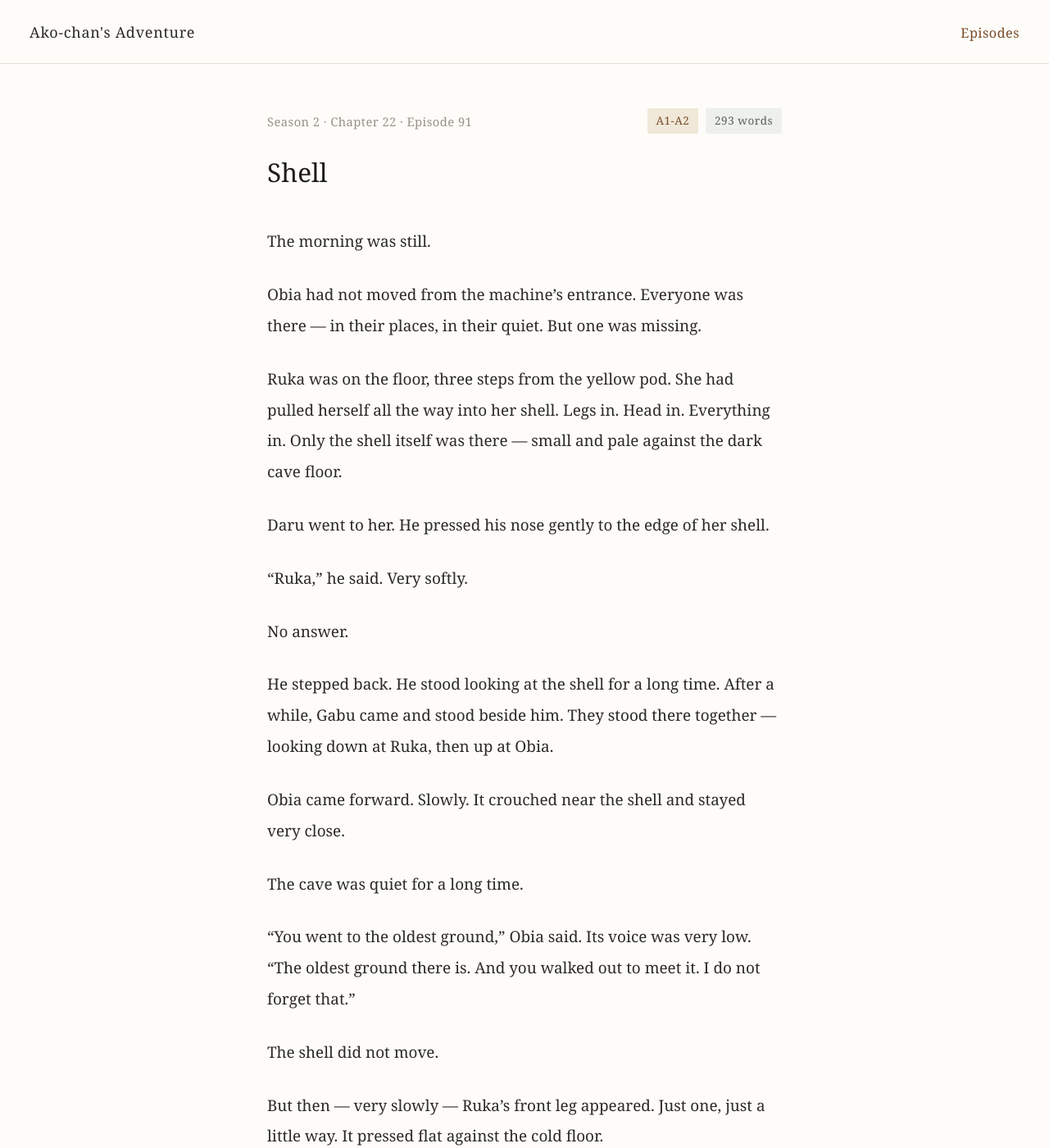
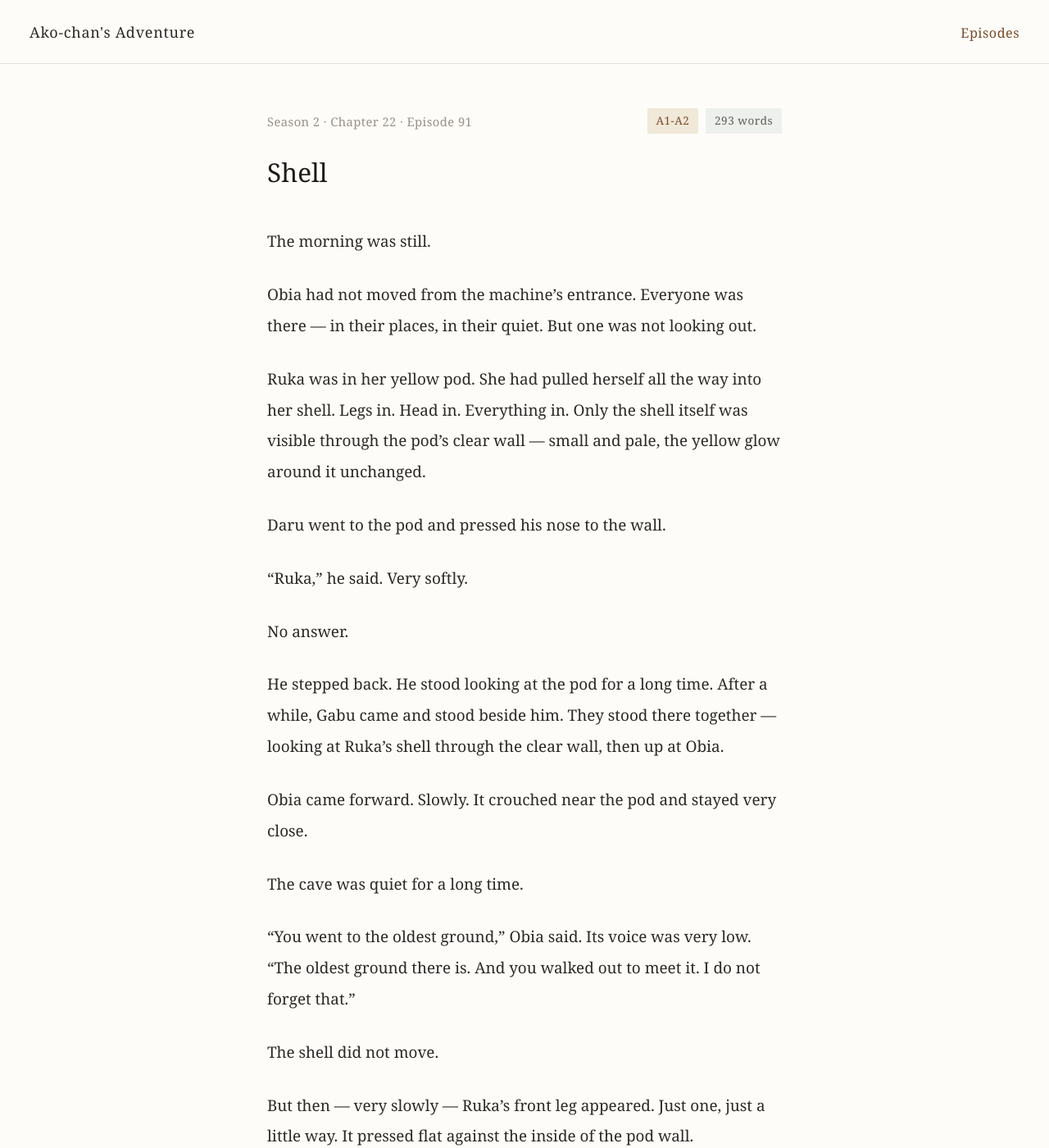
Before and after one commit to morisaki-yuichi/ako-chans-adventure, a Jekyll site: the page built from season2/chapter22/ep091.md, in a window 1280 px wide and 1400 px high. Shown: the whole window at 82% size. Built offline with Jekyll 4.4.1, drawn with Linux system fonts in a browser that asks for light colours.

Commit message:
Fix Ep91/96 — Ruka stays in yellow pod (Antarctic cave requires capsule)

```diff
--- a/season2/chapter22/ep091.md
+++ b/season2/chapter22/ep091.md
@@ -14,19 +14,19 @@ permalink: /season2/chapter22/ep091/
 
 The morning was still.
 
-Obia had not moved from the machine's entrance. Everyone was there — in their places, in their quiet. But one was missing.
+Obia had not moved from the machine's entrance. Everyone was there — in their places, in their quiet. But one was not looking out.
 
-Ruka was on the floor, three steps from the yellow pod. She had pulled herself all the way into her shell. Legs in. Head in. Everything in. Only the shell itself was there — small and pale against the dark cave floor.
+Ruka was in her yellow pod. She had pulled herself all the way into her shell. Legs in. Head in. Everything in. Only the shell itself was visible through the pod's clear wall — small and pale, the yellow glow around it unchanged.
 
-Daru went to her. He pressed his nose gently to the edge of her shell.
+Daru went to the pod and pressed his nose to the wall.
 
 "Ruka," he said. Very softly.
 
 No answer.
 
-He stepped back. He stood looking at the shell for a long time. After a while, Gabu came and stood beside him. They stood there together — looking down at Ruka, then up at Obia.
+He stepped back. He stood looking at the pod for a long time. After a while, Gabu came and stood beside him. They stood there together — looking at Ruka's shell through the clear wall, then up at Obia.
 
-Obia came forward. Slowly. It crouched near the shell and stayed very close.
+Obia came forward. Slowly. It crouched near the pod and stayed very close.
 
 The cave was quiet for a long time.
 
@@ -34,7 +34,7 @@ The cave was quiet for a long time.
 
 The shell did not move.
 
-But then — very slowly — Ruka's front leg appeared. Just one, just a little way. It pressed flat against the cold floor.
+But then — very slowly — Ruka's front leg appeared. Just one, just a little way. It pressed flat against the inside of the pod wall.
 
 Obia did not move.
 
```
Also changed, not shown: planning/timeline.md (+5 -5 lines), season2/chapter22/ep096.md (+1 -1 lines).
